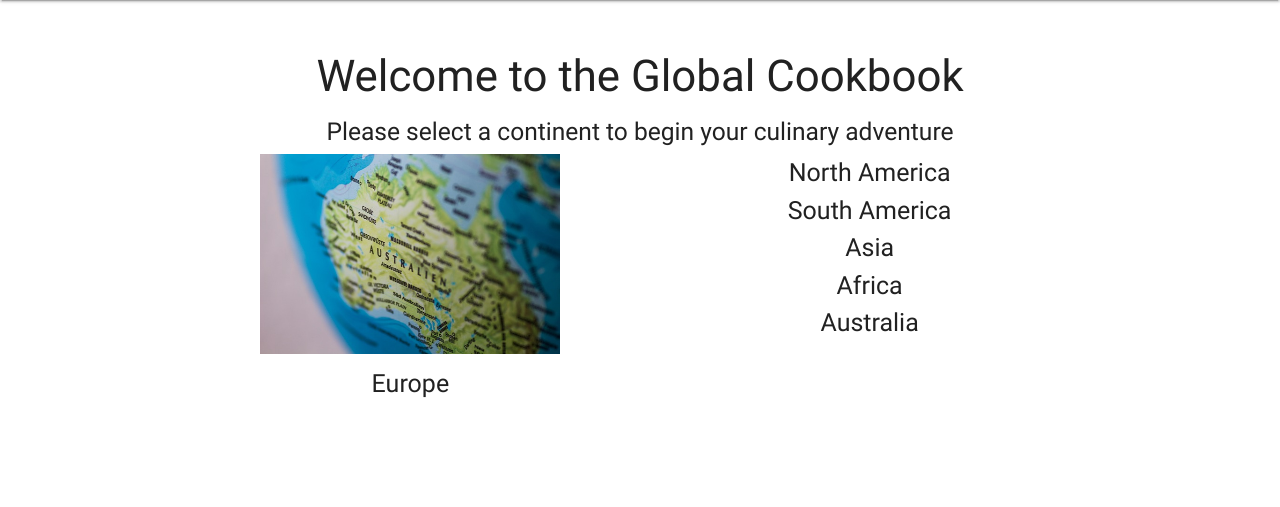
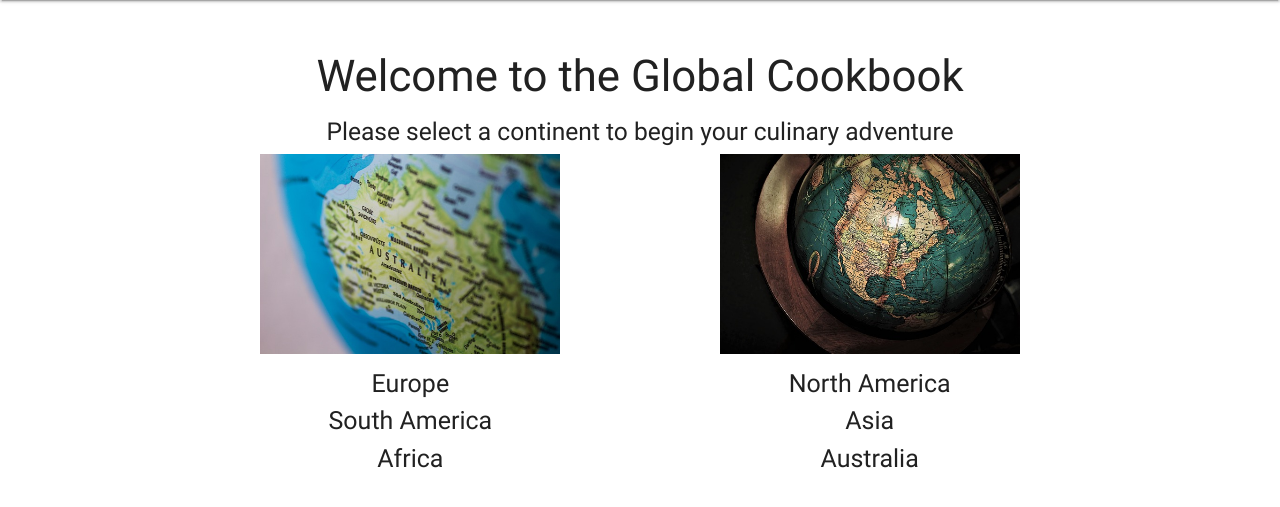
Before and after one commit to Code-Institute-Submissions/global-cookbook-application, a Flask app: page /home in a window 1280 px wide. Shown: the part 64-571 px from the top of the page. Run offline with Flask 2, Linux system fonts and the light colour scheme; some libraries are stand-ins or nearby versions.

Commit message:
Added image and link to North American recipes on the home page

```diff
--- a/templates/home.html
+++ b/templates/home.html
@@ -10,7 +10,9 @@
         <div>Europe</div>
     </div>
     <div class="col s12 m5 offset-m2 l6">
-        <a href="{{url_for('namerica')}}" class="center-align"></a>
+        <a href="{{url_for('namerica')}}" class="center-align">
+            <img src="static/images/namerica.jpg"></img>
+        </a>
         <div>North America</div>
     </div>
     <div class="col s12 m5 offset-m2 l6">
```
Also changed, not shown: static/images/namerica.jpg (added).
